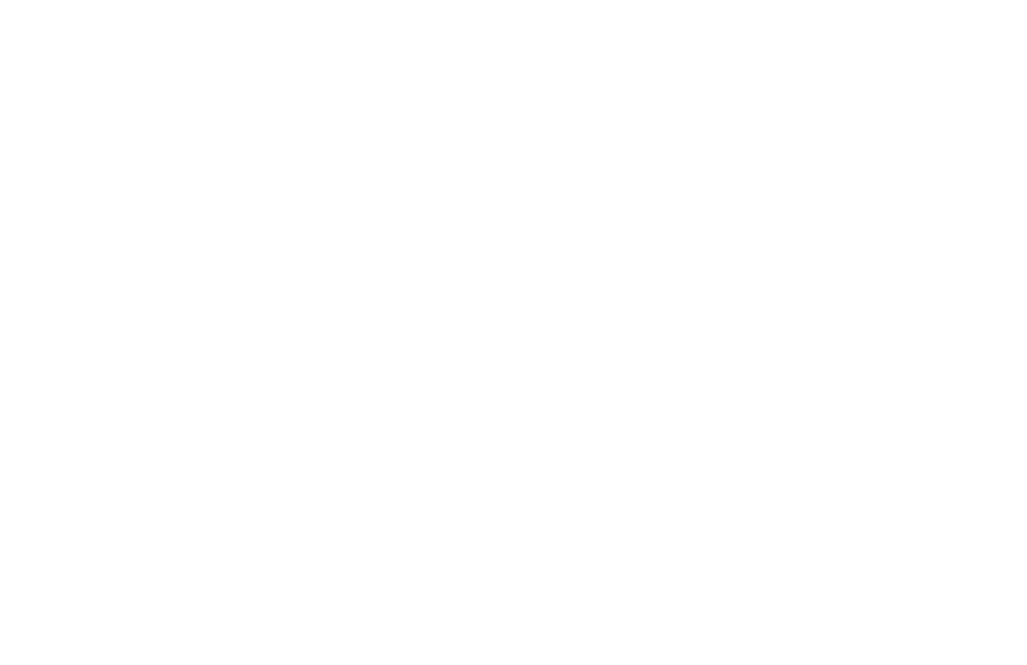
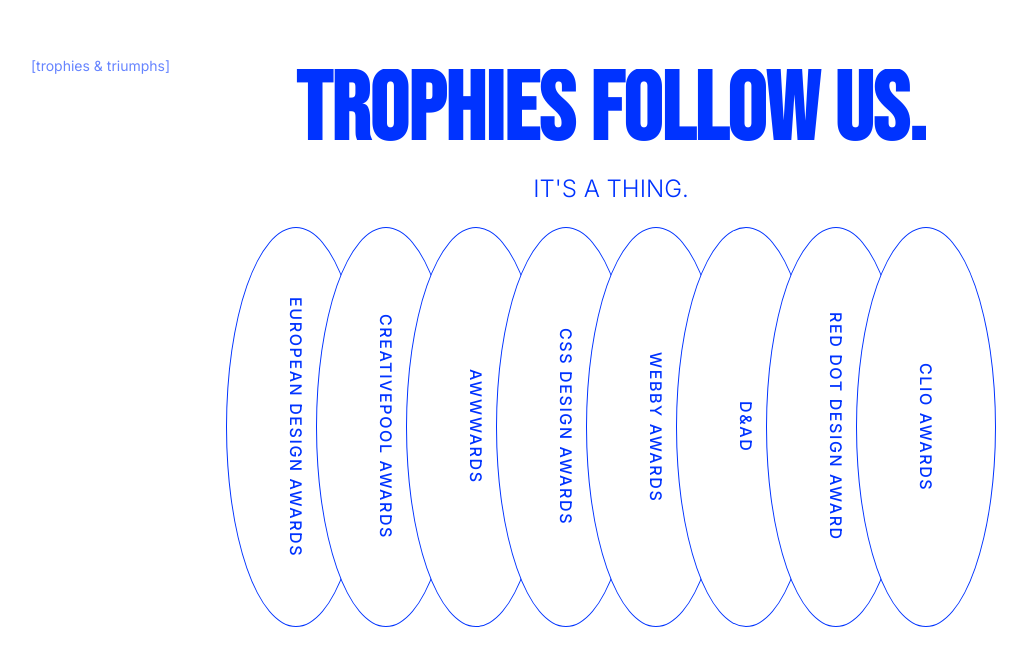
Before and after one commit to lakshya1282/AdityaLOmdu, a Next.js app: page / in a window 1280 px wide. Shown: the part 2552-3217 px from the top of the page, without its empty margins (29-1056 px from the left). Before the commit the page ends 2489 px from the top, so only its background shows below. Built offline with nearby package versions, Linux system fonts and the light colour scheme; a web font is replaced by a local one.

Commit message:
new section

```diff
--- a/src/app/page.tsx
+++ b/src/app/page.tsx
@@ -4,6 +4,7 @@
 import HeroContent from '@/components/sections/HeroContent';
 import AboutSection from '@/components/sections/AboutSection';
 import RebelsSection from '@/components/sections/RebelsSection';
+import TrophiesSection from '@/components/sections/TrophiesSection';
 
 export default function Home() {
   return (
@@ -14,6 +15,7 @@
       <GridBackground />
       <AboutSection />
       <RebelsSection />
+      <TrophiesSection />
     </main>
   );
 }
--- /dev/null
+++ b/src/components/sections/TrophiesSection.module.css
@@ -0,0 +1,226 @@
+.section {
+  padding: 120px 0;
+  background-color: #fff; /* Pure White to match upper section */
+  color: #000;
+  min-height: 100vh;
+  display: flex;
+  flex-direction: column;
+  align-items: center;
+  overflow: hidden;
+  position: relative;
+}
+
+.header {
+  margin-bottom: 0;
+  width: 100%;
+  max-width: 1600px;
+  padding: 0 60px;
+  position: relative;
+  display: flex;
+  flex-direction: column;
+  align-items: center; /* Headline remains centered */
+}
+
+.label {
+  position: absolute;
+  left: 60px;
+  top: 0;
+  font-family: var(--font-inter), monospace;
+  font-size: 14px;
+  opacity: 0.6;
+  color: #0033FF; /* Brand Blue */
+}
+
+.mask {
+  overflow: hidden;
+  display: block;
+  margin: 4px 0;
+}
+
+.title {
+  font-family: var(--font-bebas);
+  font-size: clamp(3rem, 8vw, 6rem);
+  line-height: 0.9;
+  margin: 0;
+  text-transform: uppercase;
+  color: #0033FF; /* Brand Blue */
+}
+
+.subtitle {
+  font-family: var(--font-inter);
+  font-size: clamp(1rem, 2vw, 1.5rem);
+  font-weight: 300;
+  margin-top: 10px;
+  display: block;
+  color: #0033FF; /* Brand Blue */
+}
+
+.trophyContainer {
+  display: flex;
+  justify-content: center;
+  align-items: center;
+  width: 100%;
+  max-width: 1600px;
+  padding: 0 40px;
+  min-height: 440px; /* Reduced from 600px */
+  position: relative;
+}
+
+.ovalWrapper {
+  position: relative;
+  height: 400px;
+  width: 140px;
+  margin-left: -50px;
+  cursor: pointer;
+  transition: z-index 0.3s, width 0.6s cubic-bezier(0.23, 1, 0.32, 1);
+  display: flex;
+  justify-content: center;
+}
+
+.ovalWrapper:first-child {
+  margin-left: 0;
+}
+
+.hovered {
+  width: 380px; /* Reduced expansion width for the 'shifting' space */
+}
+
+.oval {
+  width: 100%;
+  height: 100%;
+  border: 1.5px solid #0033FF;
+  border-radius: 50%;
+  display: flex;
+  align-items: center;
+  justify-content: center;
+  background-color: #fff;
+  overflow: hidden;
+  position: relative;
+  transition: background-color 0.4s ease, border-color 0.4s ease, width 0.4s ease;
+}
+
+.verticalTitle {
+  writing-mode: vertical-rl;
+  text-orientation: mixed;
+  font-family: var(--font-inter);
+  font-weight: 500;
+  font-size: 16px;
+  letter-spacing: 0.1em;
+  text-transform: uppercase;
+  white-space: nowrap;
+  pointer-events: none;
+  color: #0033FF;
+}
+
+/* Hover State - Parent wrapper expansion pushes others */
+.hovered .oval {
+  background-color: #0033FF;
+  border-color: #0033FF;
+  width: 400px; /* Still slightly wider than wrapper for overlap look */
+  height: 400px;
+  border-radius: 50%;
+  z-index: 50;
+}
+
+.hoverContent {
+  display: flex;
+  flex-direction: column;
+  align-items: center;
+  justify-content: center;
+  text-align: center;
+  color: #fff;
+  width: 100%;
+  padding: 60px;
+  gap: 20px;
+}
+
+.category {
+  font-family: var(--font-inter);
+  font-size: 11px;
+  text-transform: uppercase;
+  letter-spacing: 0.2em;
+  opacity: 0.8;
+}
+
+.hoverTitle {
+  font-family: var(--font-bebas);
+  font-size: 42px;
+  line-height: 1;
+  margin: 0;
+  max-width: 300px;
+}
+
+.yearLabel {
+  display: flex;
+  align-items: center;
+  gap: 10px;
+  font-family: var(--font-inter);
+  font-size: 13px;
+  opacity: 1;
+}
+
+.dot {
+  width: 8px;
+  height: 8px;
+  background-color: #fff;
+  border-radius: 50%;
+}
+
+.years {
+  display: flex;
+  flex-direction: column;
+  gap: 6px;
+  font-family: var(--font-inter);
+  font-size: 16px;
+  font-weight: 500;
+}
+
+@media (max-width: 1200px) {
+  .ovalWrapper {
+    width: 120px;
+    height: 360px;
+    margin-left: -50px;
+  }
+}
+
+@media (max-width: 1024px) {
+  .trophyContainer {
+    max-width: 100%;
+    padding: 0 20px;
+  }
+  .ovalWrapper {
+    width: 100px;
+    height: 340px;
+    margin-left: -40px;
+  }
+  .hovered .oval {
+    width: 340px;
+    height: 340px;
+  }
+}
+
+@media (max-width: 768px) {
+  .trophyContainer {
+    flex-wrap: wrap;
+    justify-content: center;
+    gap: 20px;
+    min-height: auto;
+    padding: 40px 20px;
+  }
+  .ovalWrapper {
+    width: 80px;
+    height: 300px;
+    margin-left: 0;
+  }
+  .hovered .oval {
+    width: 300px;
+    height: 300px;
+    z-index: 100 !important;
+  }
+  .hoverTitle {
+    font-size: 24px;
+  }
+  .hoverContent {
+    padding: 30px;
+  }
+}
--- /dev/null
+++ b/src/components/sections/TrophiesSection.tsx
@@ -0,0 +1,175 @@
+'use client';
+
+import React, { useState, useRef } from 'react';
+import { motion, AnimatePresence, useInView } from 'framer-motion';
+import styles from './TrophiesSection.module.css';
+
+const trophies = [
+  {
+    id: 1,
+    name: "EUROPEAN DESIGN AWARDS",
+    category: "COMMUNICATION DESIGN",
+    years: ["2023", "2024", "2025"]
+  },
+  {
+    id: 2,
+    name: "CREATIVEPOOL AWARDS",
+    category: "CREATIVE EXCELLENCE",
+    years: ["2022", "2024"]
+  },
+  {
+    id: 3,
+    name: "AWWWARDS",
+    category: "SOTD // HONORABLE MENTION",
+    years: ["2023", "2025"]
+  },
+  {
+    id: 4,
+    name: "CSS DESIGN AWARDS",
+    category: "UI/UX DESIGN",
+    years: ["2024"]
+  },
+  {
+    id: 5,
+    name: "WEBBY AWARDS",
+    category: "INTERACTIVE DESIGN",
+    years: ["2023", "2024"]
+  },
+  {
+    id: 6,
+    name: "D&AD",
+    category: "WOOD PENCIL",
+    years: ["2022"]
+  },
+  {
+    id: 7,
+    name: "RED DOT DESIGN AWARD",
+    category: "COMMUNICATION DESIGN",
+    years: ["2023", "2024", "2025"]
+  },
+  {
+    id: 8,
+    name: "CLIO AWARDS",
+    category: "BRANDED CONTENT",
+    years: ["2024"]
+  },
+];
+
+export default function TrophiesSection() {
+  const [hoveredIndex, setHoveredIndex] = useState<number | null>(null);
+  const headerRef = useRef(null);
+  const isHeaderInView = useInView(headerRef, { once: true, margin: "-100px" });
+
+  const titleVariants = {
+    hidden: { y: "120%" },
+    visible: { y: "0%" }
+  };
+
+  const transition = { duration: 1.2, ease: [0.19, 1, 0.22, 1] };
+
+  return (
+    <section className={styles.section}>
+      <div className={styles.header} ref={headerRef}>
+        <div className={styles.mask}>
+          <motion.span
+            className={styles.label}
+            initial="hidden"
+            animate={isHeaderInView ? "visible" : "hidden"}
+            variants={titleVariants}
+            transition={{ ...transition, delay: 0.1 }}
+          >
+            [trophies & triumphs]
+          </motion.span>
+        </div>
+
+        <div className={styles.mask}>
+          <motion.h2
+            className={styles.title}
+            initial="hidden"
+            animate={isHeaderInView ? "visible" : "hidden"}
+            variants={titleVariants}
+            transition={{ ...transition, delay: 0.2 }}
+          >
+            TROPHIES FOLLOW US.
+          </motion.h2>
+        </div>
+
+        <div className={styles.mask}>
+          <motion.span
+            className={styles.subtitle}
+            initial="hidden"
+            animate={isHeaderInView ? "visible" : "hidden"}
+            variants={titleVariants}
+            transition={{ ...transition, delay: 0.3 }}
+          >
+            IT&apos;S A THING.
+          </motion.span>
+        </div>
+      </div>
+
+      <div className={styles.trophyContainer}>
+        {trophies.map((trophy, index) => {
+          const isHovered = hoveredIndex === index;
+
+          return (
+            <motion.div
+              key={trophy.id}
+              className={`${styles.ovalWrapper} ${isHovered ? styles.hovered : ''}`}
+              onMouseEnter={() => setHoveredIndex(index)}
+              onMouseLeave={() => setHoveredIndex(null)}
+              layout
+              transition={{
+                layout: { duration: 0.6, ease: [0.23, 1, 0.32, 1] }
+              }}
+              style={{
+                zIndex: isHovered ? 100 : index + 1
+              }}
+            >
+              <motion.div
+                className={styles.oval}
+                layout
+                initial={false}
+              >
+                <AnimatePresence mode="wait">
+                  {!isHovered ? (
+                    <motion.div
+                      key="vertical"
+                      className={styles.verticalTitle}
+                      initial={{ opacity: 0 }}
+                      animate={{ opacity: 1 }}
+                      exit={{ opacity: 0 }}
+                      transition={{ duration: 0.2 }}
+                    >
+                      {trophy.name}
+                    </motion.div>
+                  ) : (
+                    <motion.div
+                      key="horizontal"
+                      className={styles.hoverContent}
+                      initial={{ opacity: 0, y: 20 }}
+                      animate={{ opacity: 1, y: 0 }}
+                      exit={{ opacity: 0, y: 20 }}
+                      transition={{ duration: 0.4, delay: 0.2 }}
+                    >
+                      <span className={styles.category}>{trophy.category}</span>
+                      <h3 className={styles.hoverTitle}>//{trophy.name}</h3>
+                      <div className={styles.yearLabel}>
+                        <div className={styles.dot} />
+                        <span>Year</span>
+                      </div>
+                      <div className={styles.years}>
+                        {trophy.years.map(year => (
+                          <span key={year}>[ {year} ]</span>
+                        ))}
+                      </div>
+                    </motion.div>
+                  )}
+                </AnimatePresence>
+              </motion.div>
+            </motion.div>
+          );
+        })}
+      </div>
+    </section>
+  );
+}
```
